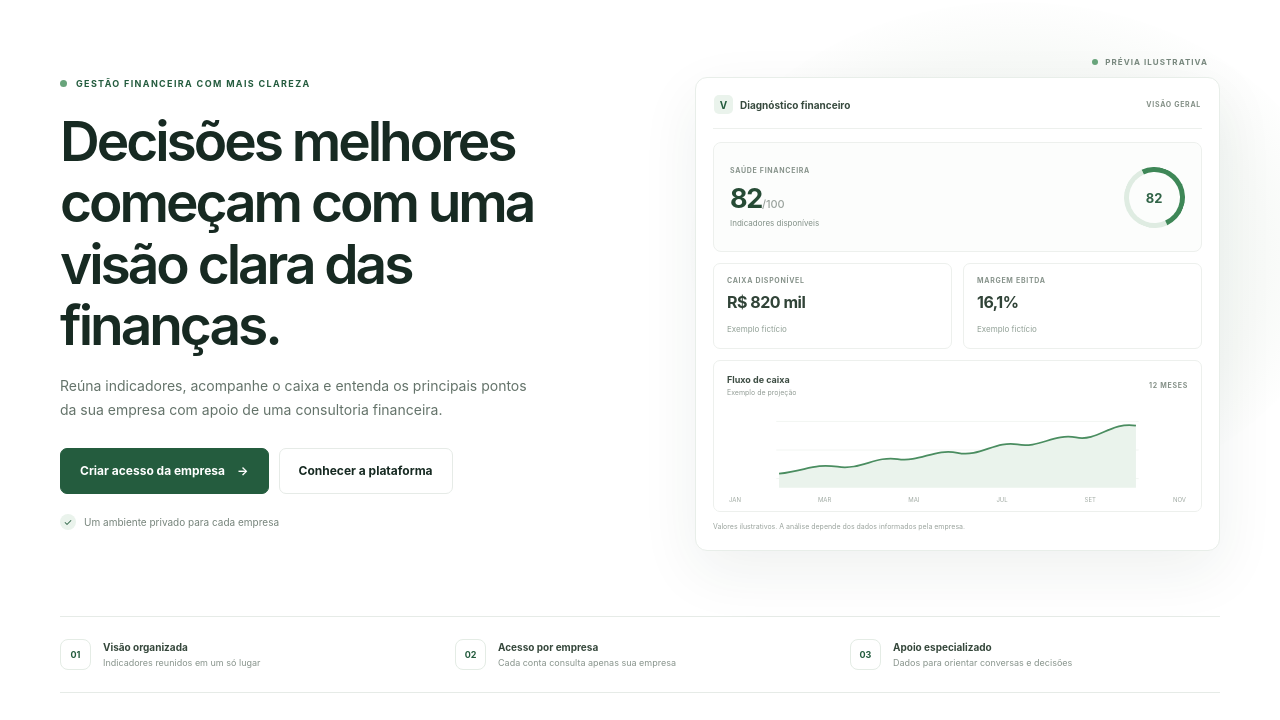
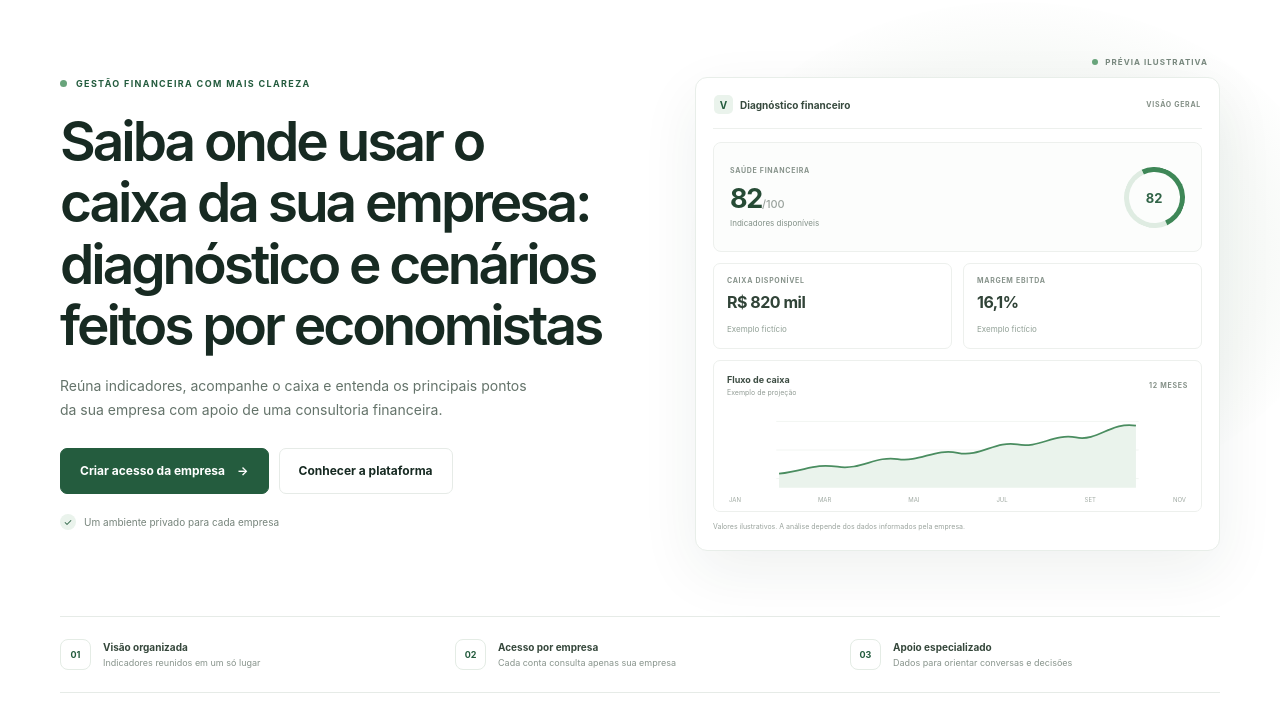
Before and after one commit to FelpBSouza/vertice-consultoria, a plain HTML site: page index.html in a window 1280 px wide. Shown: the part 80-800 px from the top of the page. Drawn offline with Linux system fonts and the light colour scheme.

Commit message:
copy: update landing page headline
Co-authored-by: Copilot <223556219+Copilot@users.noreply.github.com>

```diff
--- a/index.html
+++ b/index.html
@@ -5,7 +5,7 @@
   <meta name="viewport" content="width=device-width, initial-scale=1.0">
   <meta name="theme-color" content="#f5f7f6">
   <meta name="description" content="Organize os indicadores financeiros da sua empresa e acompanhe caixa, rentabilidade e endividamento em um só lugar.">
-  <title>Vértice — Clareza financeira para decisões melhores</title>
+  <title>Vértice — Saiba onde usar o caixa da sua empresa</title>
   <link rel="stylesheet" href="css/landing.css">
 </head>
 <body>
@@ -29,7 +29,7 @@
     <section class="hero">
       <div class="hero-copy">
         <div class="eyebrow"><span></span> GESTÃO FINANCEIRA COM MAIS CLAREZA</div>
-        <h1>Decisões melhores começam com uma visão clara das finanças.</h1>
+        <h1>Saiba onde usar o caixa da sua empresa: diagnóstico e cenários feitos por economistas</h1>
         <p class="hero-description">Reúna indicadores, acompanhe o caixa e entenda os principais pontos da sua empresa com apoio de uma consultoria financeira.</p>
         <div class="hero-actions">
           <a class="button" href="app.html?cadastro=1">Criar acesso da empresa <span aria-hidden="true">→</span></a>
```
